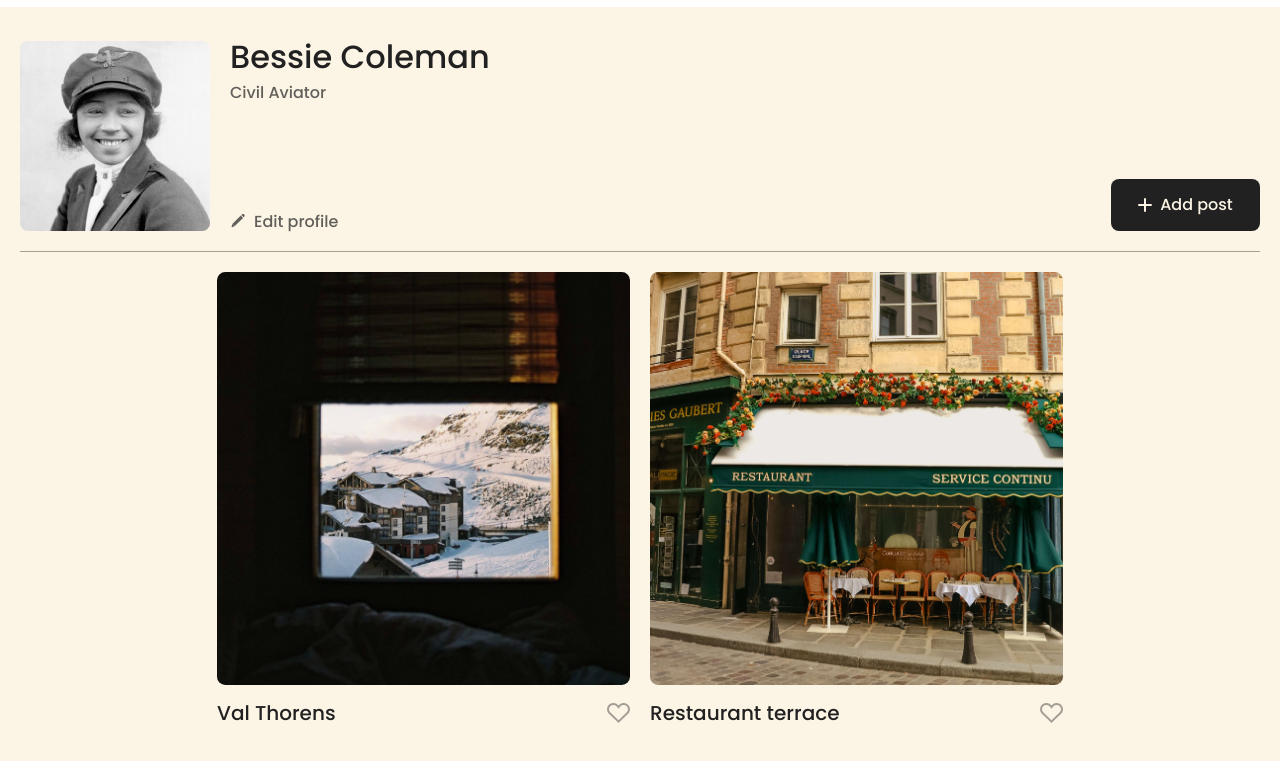
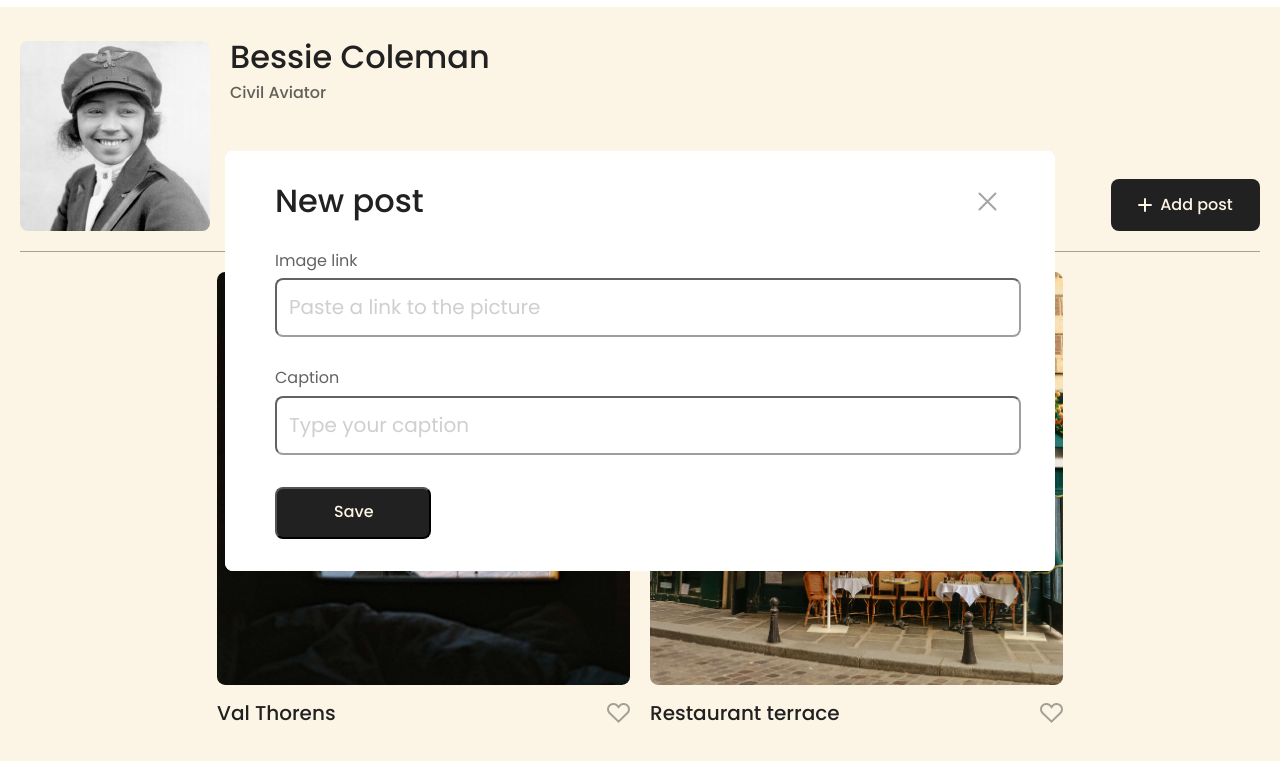
Before and after one commit to Brutusbram/se_project_spots, a plain HTML site: page index.html in a window 1280 px wide. Shown: the part 39-800 px from the top of the page. Drawn offline with Linux system fonts and the light colour scheme; grey boxes are pictures that could not be loaded.

Commit message:
project 4 stage 1

```diff
--- /dev/null
+++ b/blocks/modal.css
@@ -0,0 +1,97 @@
+.modal {
+  visibility: hidden;
+  background: #00000000;
+  position: fixed;
+  top: 0;
+  left: 0;
+  right: 0;
+  bottom: 0;
+  display: flex;
+  justify-content: center;
+  align-items: center;
+  padding: 10px;
+
+
+}
+
+.modal_is-open {
+  visibility: visible;
+}
+
+.modal__content{
+  max-width: 730px;
+  width: 100%;
+  border-radius: 8px;
+  background-color: #fff;
+  padding: 32px 50px;
+  position: relative;
+
+}
+
+.modal__close-button{
+  position: absolute;
+  top: 32px;
+  right: 50px;
+  width: 40px;
+  height: 40px;
+  background-color: #fff;
+  border: none;
+  opacity: 0.4;
+}
+
+.modal__title {
+  margin: 0 0 32px;
+  font-size: 32px;
+  font-weight: 500;
+}
+
+.modal__form {
+  display: flex;
+  flex-direction: column;
+
+}
+
+.modal__input{
+  display: block;
+  margin: 8px 0 0;
+  width: 100%;
+  padding: 16px 0 16px 12px;
+  border-radius: 8px;
+  font-size: 20px;
+
+}
+
+.modal__input::placeholder{
+  color: #212121;
+  opacity: 0.3;
+}
+
+.modal__label{
+  margin:0 0 32px;
+  font-size: 16px;
+  opacity: 0.7;
+}
+
+.modal__submit-button{
+  max-width: 156px;
+  width: 100%;
+  height: 52px;
+  background: #212121;
+  border-radius: 8px;
+}
+
+@media screen and (max-width: 627px){
+
+  .modal__title{
+    font-size: 20px;
+  }
+
+  .modal__label{
+    font-size: 16px;
+    margin: 0 0 24px;
+  }
+
+  .modal__submit-button{
+    max-width: none;
+  }
+}
--- a/index.html
+++ b/index.html
@@ -117,6 +117,40 @@
       <footer class="footer">
         <p class="footer__text">2025 &copy; Alex Bramwell</p>
       </footer>
+      <div class="modal modal_is-open">
+        <div class="modal__content">
+          <button class="modal__close-button" type="button">
+            <img src="./images/X_button.svg" alt="close modal button" />
+          </button>
+          <h2 class="modal__title">Edit profile</h2>
+          <form class="modal__form">
+            <label for="modal__name-input" class="modal__label">Name
+              <input type="text" id="modal__name-input" class="modal__input" placeholder="Type your name" />
+            </label>
+            <label for="modal__description-input" class="modal__label">Description
+              <input type="text" id="modal__description-input" class="modal__input" placeholder="Describe yourself" />
+            </label>
+            <button class="modal__submit-button" type="button"><img src="./images/save_button.svg" alt="Save"></button>
+          </form>
+        </div>
+      </div>
+      <div class="modal modal_is-open">
+        <div class="modal__content">
+          <button class="modal__close-button" type="button">
+            <img src="./images/X_button.svg" alt="close modal button" />
+          </button>
+          <h2 class="modal__title">New post</h2>
+          <form class="modal__form">
+            <label for="card-image-input" class="modal__label">Image link
+              <input type="url" id="card-image-input" class="modal__input" placeholder="Paste a link to the picture" />
+            </label>
+            <label for="card-caption-input" class="modal__label">Caption
+              <input type="text" id="card-caption-input" class="modal__input" placeholder="Type your caption" />
+            </label>
+            <button class="modal__submit-button" type="button"><img src="./images/save_button.svg" alt="Save"></button>
+          </form>
+        </div>
+      </div>
     </div>
   </body>
 </html>
--- a/pages/index.css
+++ b/pages/index.css
@@ -7,3 +7,4 @@
 @import url(../blocks/card.css);
 @import url(../Vendor/fonts.css);
 @import url(../blocks/footer.css);
+@import url(../blocks/modal.css);
```
Also changed, not shown: images/X_button.svg (added), images/save_button.svg (added).
